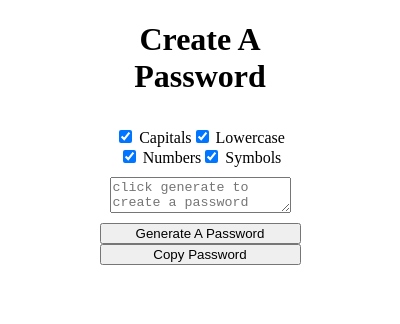
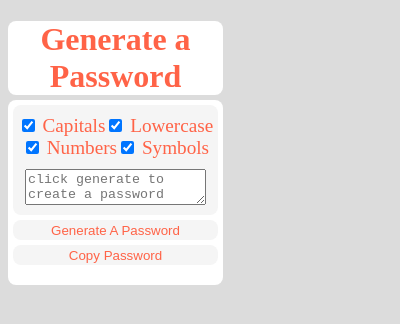
Before and after one commit to HStep20/polly-password, a browser extension: page popup/index.html in a window 400 px wide. Drawn offline with Linux system fonts and the light colour scheme.

Commit message:
ADD: Added CSS coloring and material formatting

```diff
--- a/popup/index.html
+++ b/popup/index.html
@@ -7,33 +7,36 @@
     <script type="text/javascript" src="script.js"></script>
   </head>
   <body>
-    <h1 id="logotext">Create A Password</h1>
+      <h1 id="logotext">Generate a Password</h1>
       <!--TODO: Add Image -->
+    <div class="fullmonty">
       <div class="stringlevel" id="string level" hidden>
         <input type="radio" name="level" value="character" checked>Character</input>
         <input type="radio" name="level" value="word">Word</input>
       </div>
+
       <div class="passwordattributes" id="passwordattributes">
         <label for="capital">
-      <input id="capital" type="checkbox" name="attributes" value="capital" checked>
+        <input id="capital" type="checkbox" name="attributes" value="capital" checked class="checkbox">
         Capitals</label>
         <label for="lowercase">
-      <input id="lowercase" type="checkbox" name="attributes" value="lowercase" checked>
+        <input id="lowercase" type="checkbox" name="attributes" value="lowercase" checked class="checkbox">
         Lowercase</label>
         <label for="numbers">
-      <input id="numbers" type="checkbox" name="attributes" value="numbers" checked>
+        <input id="numbers" type="checkbox" name="attributes" value="numbers" checked class="checkbox">
         Numbers</label>
         <label for="symbols">
-      <input id="symbols" type="checkbox" name="attributes" value="symbols" checked>
+        <input id="symbols" type="checkbox" name="attributes" value="symbols" checked class="checkbox">
         Symbols</label>
+        <textarea id="outputbox" placeholder="click generate to create a password" readonly></textarea>
       </div>
 
       <div class="buttonandoutput">
-      <textarea id="outputbox" placeholder="click generate to create a password" readonly></textarea>
-      <button id="generate" onclick="generate()">Generate A Password</button>
-      <button id="clipboard" onclick="copyToClipboard()" >Copy Password</button>
+
+        <button id="generate" onclick="generate()" class="button">Generate A Password</button>
+        <button id="clipboard" onclick="copyToClipboard()" class="button">Copy Password</button>
       </div>
-
+    </div>
   </body>
 
 </html>
--- a/popup/style.css
+++ b/popup/style.css
@@ -1,15 +1,18 @@
 html, body{
-  width: 225px;
-  flex-wrap: wrap;
+  width: 215px;
+
   justify-content: center;
-  margin: auto;
-  display: flex;
-  justify-content: center;
+  background-color: gainsboro;
+}
 
-}
 
 h1 {
     text-align: center;
+    color: tomato;
+    background-color: white;
+    border-radius: 8px;
+    font-size: xx-large;
+    margin-bottom: 5px;
 }
 
 .buttonandoutput{
@@ -18,13 +21,31 @@ h1 {
   flex-direction: column;
   flex-grow: inherit;
   padding-bottom: 15px;
+  color: crimson;
 }
-
+.fullmonty{
+  background-color: white;
+  border-radius: 8px;
+  padding: 5px;
+}
 #outputbox{
   margin: 10px;
 }
 
-.passwordattributes{
+.button {
+  margin-top: 5px;
+  height: 1.5em;
+  color: tomato;
+  background-color: whitesmoke;
+  border: none;
+  border-radius: 8px;
+}
+
+.passwordattributes {
+  font-size: larger;
+  color: tomato;
+  background-color: whitesmoke;
+  border-radius: 8px;
   padding-top: 10px;
   display: flex;
   flex-wrap: wrap;
```
Lines whose indentation alone changed are shown as unchanged.
